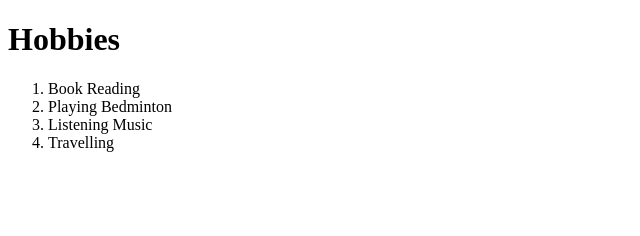
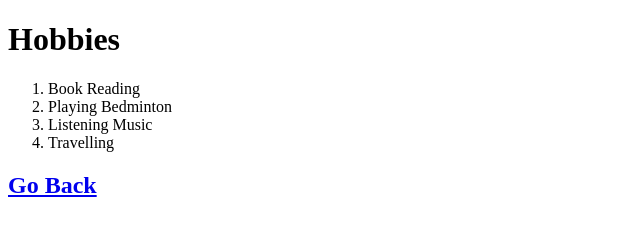
Before and after one commit to chetankamani/my-resume-demo, a plain HTML site: page hobbies.html in a window 1280 px wide. Shown: the whole page, without its empty margins (0-640 px from the left). Drawn offline with Linux system fonts and the light colour scheme.

Commit message:
Update hobbies.html

```diff
--- a/hobbies.html
+++ b/hobbies.html
@@ -13,5 +13,6 @@
         <li>Listening Music</li>
         <li>Travelling</li>
     </ol>
+    <h2><a href="index.html">Go Back</a></h2>
 </body>
 </html>
```
